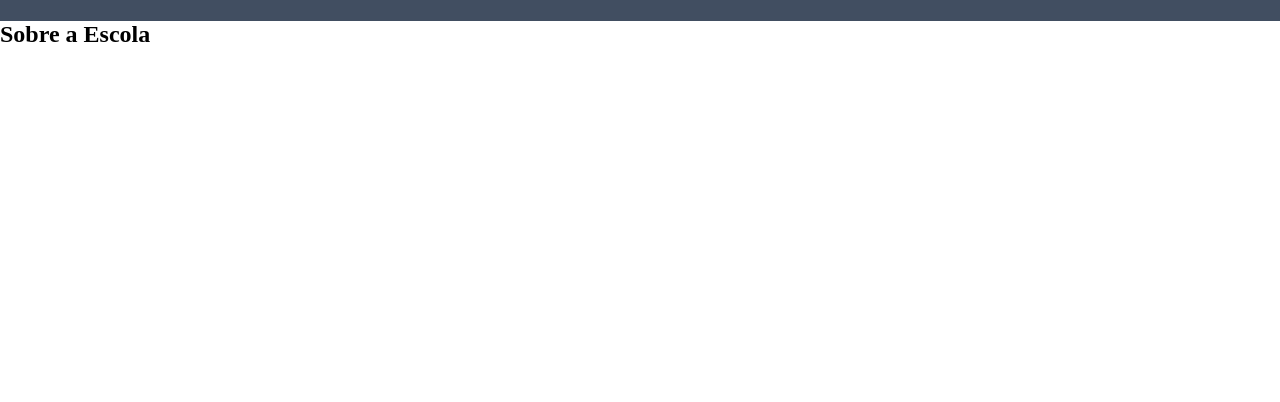
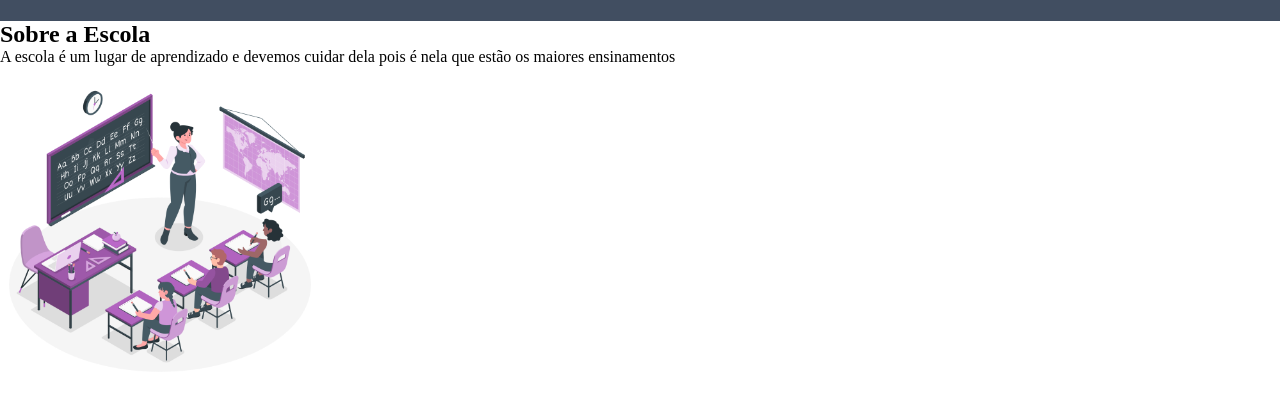
Before and after one commit to marinapedriali/felicidade, a plain HTML site: page index.html in a window 1280 px wide. Shown: the part 86-488 px from the top of the page. Drawn offline with Linux system fonts and the light colour scheme.

Commit message:
Add files via upload

```diff
--- a/index.html
+++ b/index.html
@@ -17,8 +17,9 @@
        </header>
        <section class="escola">
         <h2 class="escola-titulo"> Sobre a Escola </h2>
-        <p class="escola-texto-um"></p>
+        <p class="escola-texto-um"> A escola é um lugar de aprendizado e devemos cuidar dela pois é nela que estão os maiores ensinamentos </p>
         <p class="escola-texto-dois"></p>
+        <img class="escola-imagem" src="Teaching-amico.png" alt="professora no quadro explicando">
        </section>
 </body>
 </html>
--- a/style.css
+++ b/style.css
@@ -11,6 +11,7 @@
      align-items: center;
      padding: 24px 0;
 }
+
 .cabecalho-imagem{
 width: 20%;
 }
@@ -20,3 +21,11 @@ width: 20%;
      margin: 0 16px;
      font-size: 24px;
 }
+
+     .escola-imagem{
+          width: 25%;
+     }
+
+     .escola{
+          background-image:  ;
+     }
```
Also changed, not shown: Teaching-amico.png (added).
